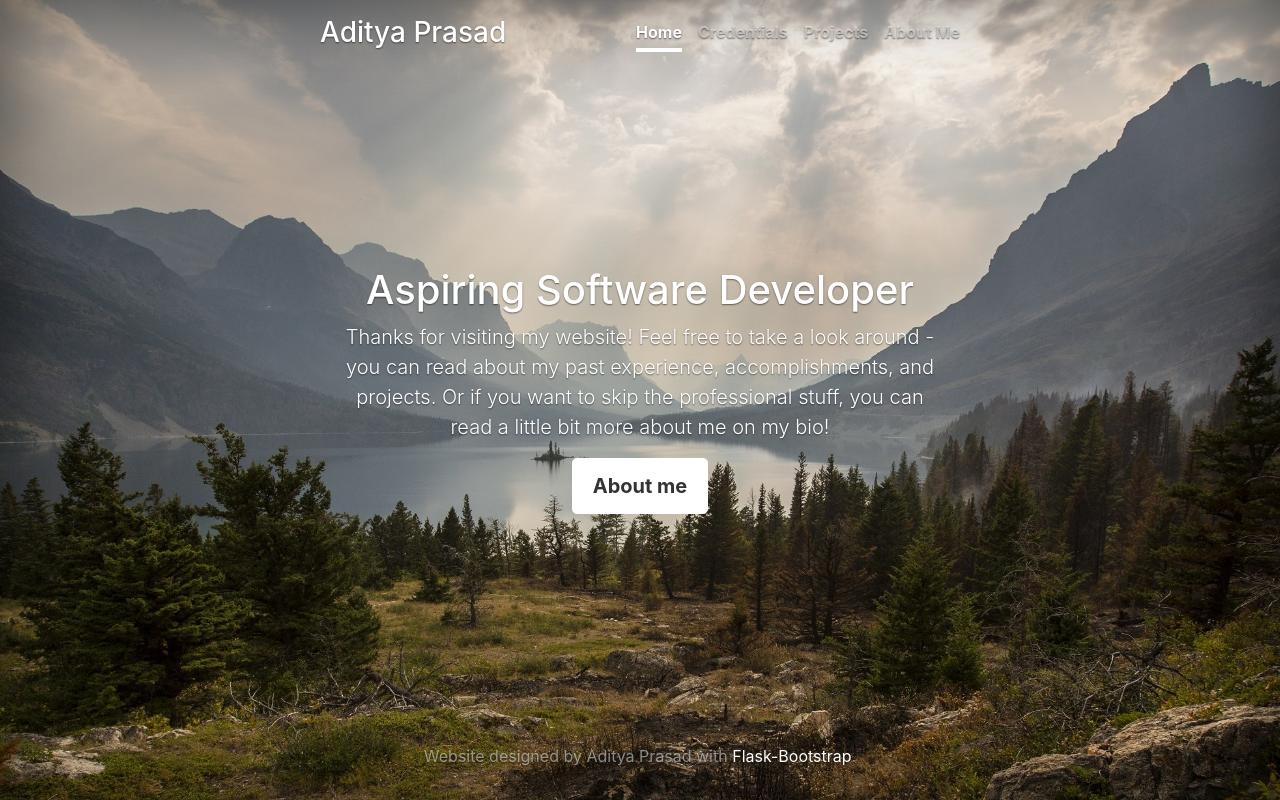
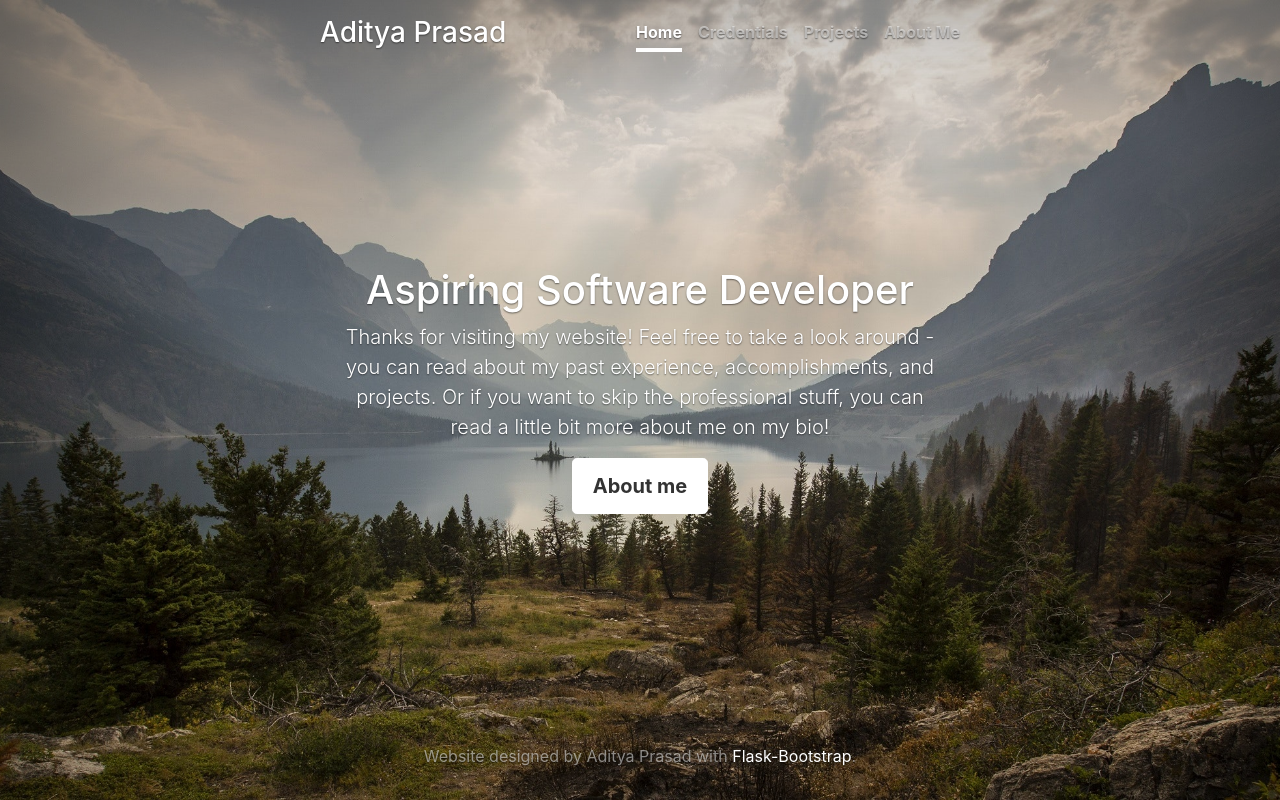
Before and after one commit to AdityaPrasad1/adityaprasad.me, a Flask app: page / in a window 1280 px wide. Run offline with Flask 2, Linux system fonts and the light colour scheme; some libraries are stand-ins or nearby versions.

Commit message:
some bg aesthetics

```diff
--- a/app/static/css/cover.css
+++ b/app/static/css/cover.css
@@ -36,11 +36,12 @@ body {
   -moz-background-size: cover;
   -o-background-size: cover;
   background-size: cover;
+  background-attachment: fixed;
   display: -ms-flexbox;
   display: flex;
   color: #fff;
   text-shadow: 0 .05rem .1rem rgba(0, 0, 0, .5);
-  box-shadow: inset 0 0 5rem rgba(0, 0, 0, .5);
+  box-shadow: inset 0 0 15rem rgba(0, 0, 0, .5);
 }
 
 .cover-container {
```
